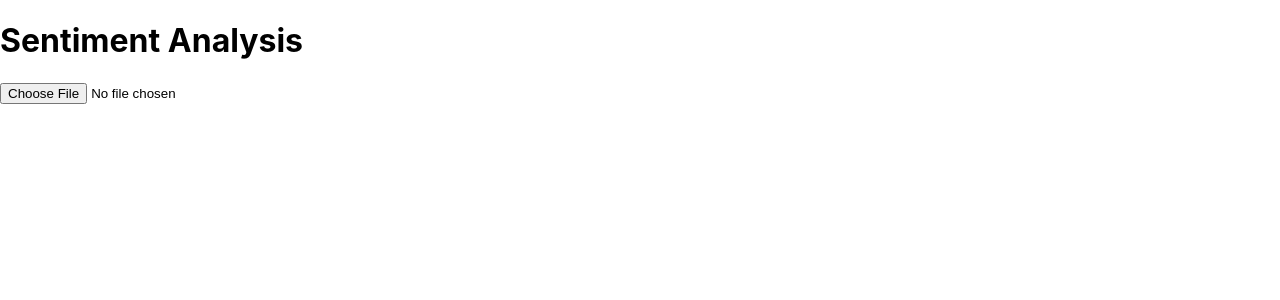
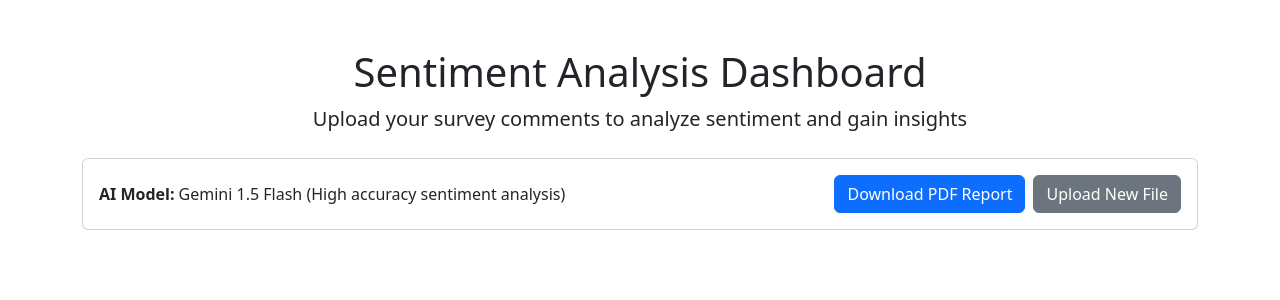
Before and after one commit to kuanhoong/sentiment-analyzer-gemini-cli, a React (Create React App) app in the folder frontend/: page / in a window 1280 px wide. Shown: the top 300 px of the page. Built offline with nearby package versions, Linux system fonts and the light colour scheme.

Commit message:
feat: update UI to match design

```diff
--- a/frontend/package.json
+++ b/frontend/package.json
@@ -8,6 +8,7 @@
     "@testing-library/react": "^16.3.0",
     "@testing-library/user-event": "^13.5.0",
     "axios": "^1.10.0",
+    "bootstrap": "^5.3.7",
     "chart.js": "^4.5.0",
     "react": "^19.1.0",
     "react-chartjs-2": "^5.3.0",
--- a/frontend/src/App.js
+++ b/frontend/src/App.js
@@ -1,15 +1,20 @@
+
 import React, { useState } from 'react';
 import axios from 'axios';
 import FileUpload from './components/FileUpload';
 import ResultsDashboard from './components/ResultsDashboard';
+import KeyInsights from './components/KeyInsights';
+import 'bootstrap/dist/css/bootstrap.min.css';
 
 function App() {
     const [results, setResults] = useState(null);
     const [error, setError] = useState(null);
+    const [fileName, setFileName] = useState('');
 
     const handleFileUpload = async (file) => {
         const formData = new FormData();
         formData.append('file', file);
+        setFileName(file.name);
 
         try {
             const response = await axios.post('http://localhost:8000/upload', formData, {
@@ -26,15 +31,34 @@ function App() {
     };
 
     return (
-        <div className="App">
-            <header className="App-header">
-                <h1>Sentiment Analysis</h1>
-            </header>
-            <main>
-                <FileUpload onFileUpload={handleFileUpload} />
-                {error && <p style={{ color: 'red' }}>{error}</p>}
-                {results && <ResultsDashboard results={results} />}
-            </main>
+        <div className="container mt-5">
+            <div className="text-center mb-4">
+                <h1>Sentiment Analysis Dashboard</h1>
+                <p className="lead">Upload your survey comments to analyze sentiment and gain insights</p>
+            </div>
+
+            <div className="card mb-4">
+                <div className="card-body">
+                    <div className="d-flex justify-content-between align-items-center">
+                        <div>
+                            <strong>AI Model:</strong> Gemini 1.5 Flash (High accuracy sentiment analysis)
+                        </div>
+                        <div>
+                            <button className="btn btn-primary me-2">Download PDF Report</button>
+                            <FileUpload onFileUpload={handleFileUpload} />
+                        </div>
+                    </div>
+                </div>
+            </div>
+
+            {error && <div className="alert alert-danger">{error}</div>}
+
+            {results && (
+                <div>
+                    <KeyInsights results={results} />
+                    <ResultsDashboard results={results} />
+                </div>
+            )}
         </div>
     );
 }
--- a/frontend/src/components/FileUpload.js
+++ b/frontend/src/components/FileUpload.js
@@ -1,7 +1,8 @@
-
-import React from 'react';
+import React, { useRef } from 'react';
 
 const FileUpload = ({ onFileUpload }) => {
+    const fileInputRef = useRef(null);
+
     const handleFileChange = (e) => {
         const file = e.target.files[0];
         if (file) {
@@ -9,10 +10,21 @@ const FileUpload = ({ onFileUpload }) => {
         }
     };
 
+    const handleClick = () => {
+        fileInputRef.current.click();
+    };
+
     return (
-        <div>
-            <input type="file" onChange={handleFileChange} accept=".csv,.xlsx" />
-        </div>
+        <>
+            <input
+                type="file"
+                ref={fileInputRef}
+                onChange={handleFileChange}
+                style={{ display: 'none' }}
+                accept=".csv,.xlsx"
+            />
+            <button className="btn btn-secondary" onClick={handleClick}>Upload New File</button>
+        </>
     );
 };
 
--- /dev/null
+++ b/frontend/src/components/KeyInsights.js
@@ -0,0 +1,23 @@
+
+import React from 'react';
+
+const KeyInsights = ({ results }) => {
+    const { sentiment_counts } = results;
+    const totalComments = Object.values(sentiment_counts).reduce((a, b) => a + b, 0);
+    const positivePercentage = ((sentiment_counts['Positive'] / totalComments) * 100).toFixed(1);
+    const negativePercentage = ((sentiment_counts['Negative'] / totalComments) * 100).toFixed(1);
+
+    return (
+        <div className="card mb-4">
+            <div className="card-body">
+                <h5 className="card-title">Key Insights</h5>
+                <p>
+                    Comments show mixed sentiment with positive being most common ({positivePercentage}%).
+                    A significant portion ({negativePercentage}%) are negative.
+                </p>
+            </div>
+        </div>
+    );
+};
+
+export default KeyInsights;
--- a/frontend/src/components/ResultsDashboard.js
+++ b/frontend/src/components/ResultsDashboard.js
@@ -1,9 +1,5 @@
-
 import React from 'react';
-import { Bar } from 'react-chartjs-2';
-import { Chart as ChartJS, CategoryScale, LinearScale, BarElement, Title, Tooltip, Legend } from 'chart.js';
-
-ChartJS.register(CategoryScale, LinearScale, BarElement, Title, Tooltip, Legend);
+import { Pie } from 'react-chartjs-2';
 
 const ResultsDashboard = ({ results }) => {
     const { sentiment_counts, top_comments } = results;
@@ -12,34 +8,54 @@ const ResultsDashboard = ({ results }) => {
         labels: Object.keys(sentiment_counts),
         datasets: [
             {
-                label: 'Number of Comments',
                 data: Object.values(sentiment_counts),
                 backgroundColor: [
-                    'rgba(75, 192, 192, 0.6)',
-                    'rgba(255, 99, 132, 0.6)',
-                    'rgba(255, 206, 86, 0.6)',
-                    'rgba(54, 162, 235, 0.6)',
+                    '#28a745',
+                    '#dc3545',
+                    '#ffc107',
+                    '#6c757d',
                 ],
             },
         ],
     };
 
+    const totalComments = Object.values(sentiment_counts).reduce((a, b) => a + b, 0);
+
     return (
-        <div>
-            <h2>Sentiment Distribution</h2>
-            <Bar data={chartData} />
-
-            <h2>Top Comments</h2>
-            {Object.entries(top_comments).map(([sentiment, comments]) => (
-                <div key={sentiment}>
-                    <h3>{sentiment}</h3>
-                    <ul>
-                        {comments.map((comment, index) => (
-                            <li key={index}>{comment}</li>
+        <div className="row">
+            <div className="col-md-5">
+                <div className="card">
+                    <div className="card-body">
+                        <h5 className="card-title">Sentiment Distribution</h5>
+                        <Pie data={chartData} />
+                        <div className="d-flex justify-content-around mt-3">
+                            {Object.keys(sentiment_counts).map(sentiment => (
+                                <div key={sentiment} className="text-center">
+                                    <strong>{sentiment}</strong>
+                                    <div>{sentiment_counts[sentiment]} ({((sentiment_counts[sentiment] / totalComments) * 100).toFixed(1)}%)</div>
+                                </div>
+                            ))}
+                        </div>
+                    </div>
+                </div>
+            </div>
+            <div className="col-md-7">
+                <div className="card">
+                    <div className="card-body">
+                        <h5 className="card-title">Detailed Breakdown</h5>
+                        {Object.entries(top_comments).map(([sentiment, comments]) => (
+                            <div key={sentiment} className="mb-4">
+                                <h6>{sentiment} <span className="text-muted">{sentiment_counts[sentiment]} comments ({((sentiment_counts[sentiment] / totalComments) * 100).toFixed(1)}%)</span></h6>
+                                {comments.map((comment, index) => (
+                                    <div key={index} className="bg-light p-2 mb-2 rounded">
+                                        {comment}
+                                    </div>
+                                ))}
+                            </div>
                         ))}
-                    </ul>
+                    </div>
                 </div>
-            ))}
+            </div>
         </div>
     );
 };
```
Also changed, not shown: 1 other file (tests, documents, lock files or other folders).
